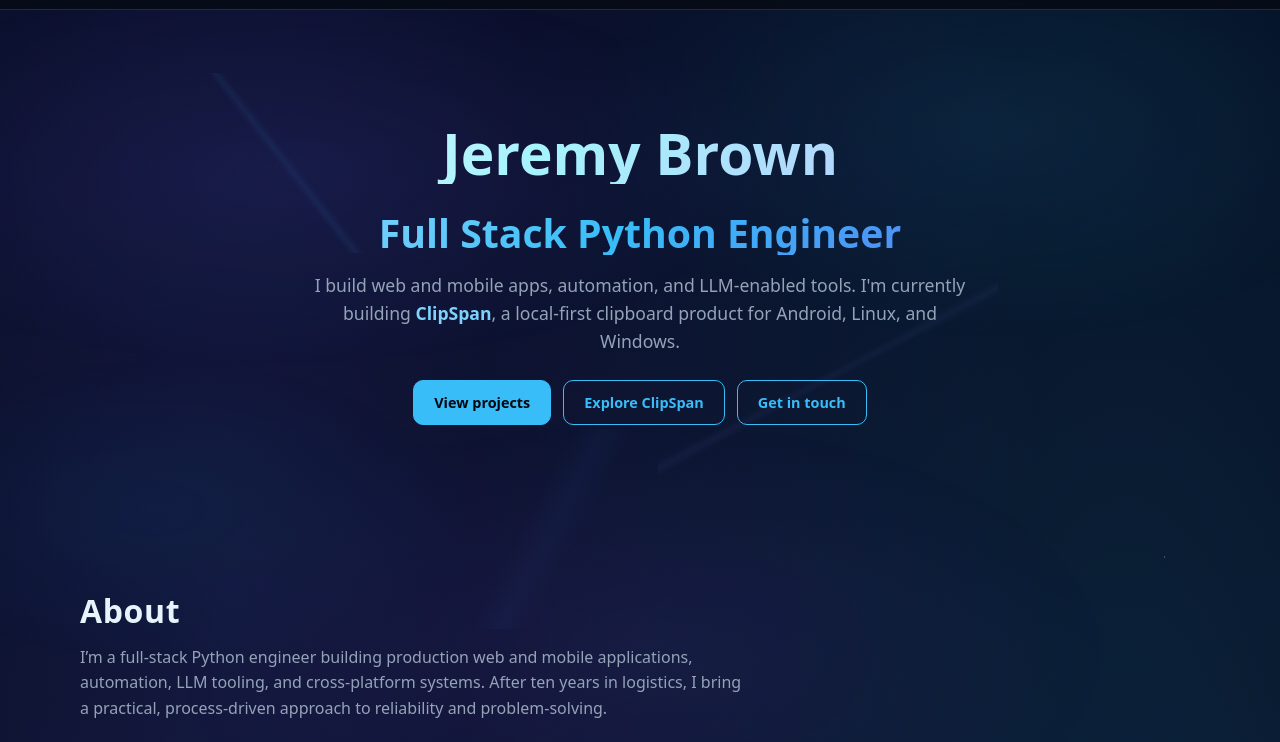
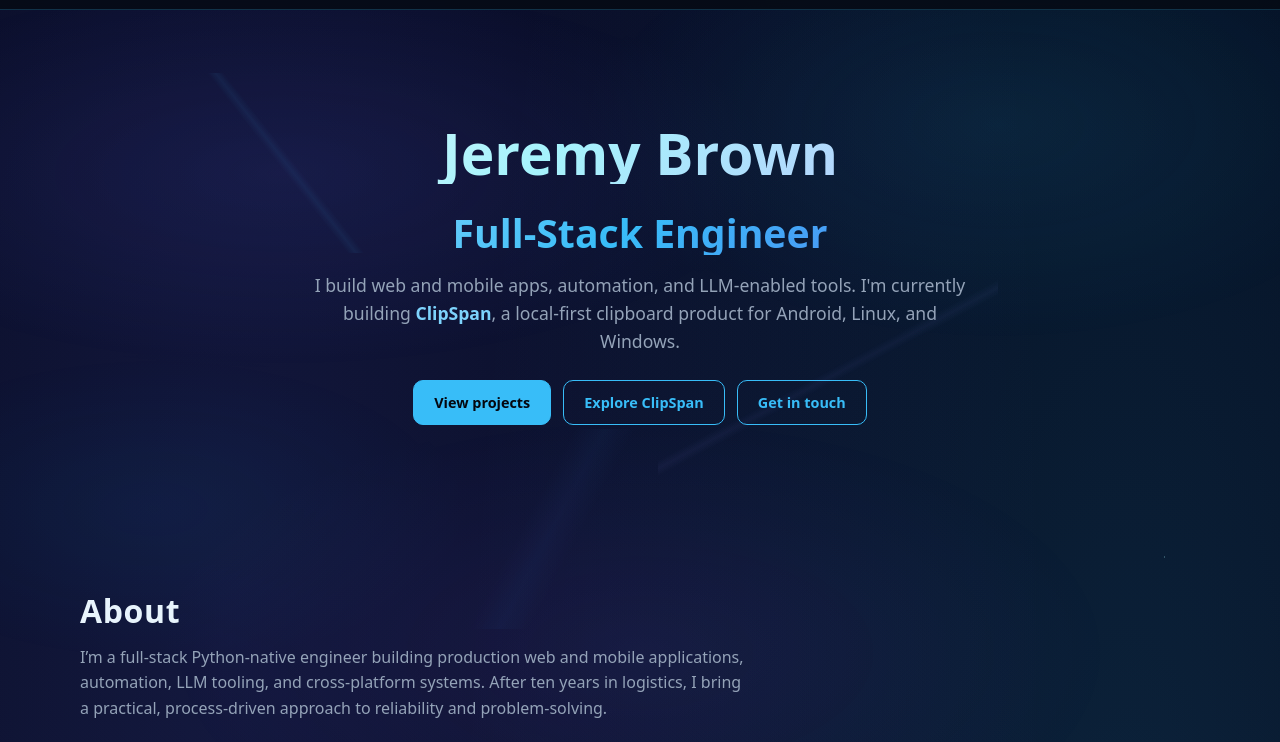
Before and after one commit to JeremyB-py/JeremyB-pydev_Portfolio, a plain HTML site: page index.html in a window 1280 px wide. Shown: the part 51-793 px from the top of the page. Drawn offline with Linux system fonts and the light colour scheme.

Commit message:
deploy: c3b7d769964b65a1910361c43db8a04c49a5479b

```diff
--- a/index.html
+++ b/index.html
@@ -6,14 +6,14 @@
     <meta name="viewport" content="width=device-width, initial-scale=1.0" />
     <meta
       name="description"
-      content="Jeremy B. — full-stack Python engineer. Web and mobile apps, LLM tooling, and cross-platform systems."
+      content="Jeremy B. — full-stack engineer. Web and mobile apps, LLM tooling, and cross-platform systems."
     />
     <!-- Open Graph: used by LinkedIn and other platforms for link previews -->
     <link rel="canonical" href="https://jeremyb.dev/" />
     <meta property="og:type" content="website" />
     <meta property="og:locale" content="en_US" />
     <meta property="og:url" content="https://jeremyb.dev/" />
-    <meta property="og:title" content="Jeremy Brown | Full Stack Python Engineer" />
+    <meta property="og:title" content="Jeremy Brown | Full-Stack Engineer" />
     <meta
       property="og:description"
       content="Web and mobile apps, LLM tooling, and cross-platform systems."
@@ -23,11 +23,11 @@
     <meta property="og:image:height" content="630" />
     <meta
       property="og:image:alt"
-      content="Jeremy Brown, full-stack Python engineer; jeremyb.dev portfolio preview"
+      content="Jeremy Brown, full-stack engineer; jeremyb.dev portfolio"
     />
     <!-- Encourage browsers to revalidate the HTML shell; hashed JS/CSS from Vite already bust cache -->
     <meta http-equiv="Cache-Control" content="max-age=0, must-revalidate" />
-    <title>Jeremy B. | Full Stack Python Engineer</title>
+    <title>Jeremy B. | Full-Stack Engineer</title>
     <script type="module" crossorigin src="/assets/main-BLu0zYhD.js"></script>
     <link rel="modulepreload" crossorigin href="/assets/matrixRain-lhNTr1vU.js">
     <link rel="stylesheet" crossorigin href="/assets/main-Dd1Kr0CT.css">
@@ -121,7 +121,7 @@
           <div class="container">
             <div id="hero-heading" class="hero__heading">
               <p class="hero__name">Jeremy Brown</p>
-              <h1 id="hero-title" class="hero__title">Full Stack Python Engineer</h1>
+              <h1 id="hero-title" class="hero__title">Full-Stack Engineer</h1>
             </div>
             <p class="hero__subtitle">
               I build web and mobile apps, automation, and LLM-enabled tools. I'm currently building
@@ -140,7 +140,7 @@
           <div class="container">
             <h2 id="about-heading" class="section__title">About</h2>
             <p class="section__lead">
-              I’m a full-stack Python engineer building production web and mobile applications, automation, LLM
+              I’m a full-stack Python-native engineer building production web and mobile applications, automation, LLM
               tooling, and cross-platform systems. After ten years in logistics, I bring a practical, process-driven
               approach to reliability and problem-solving.
             </p>
```
